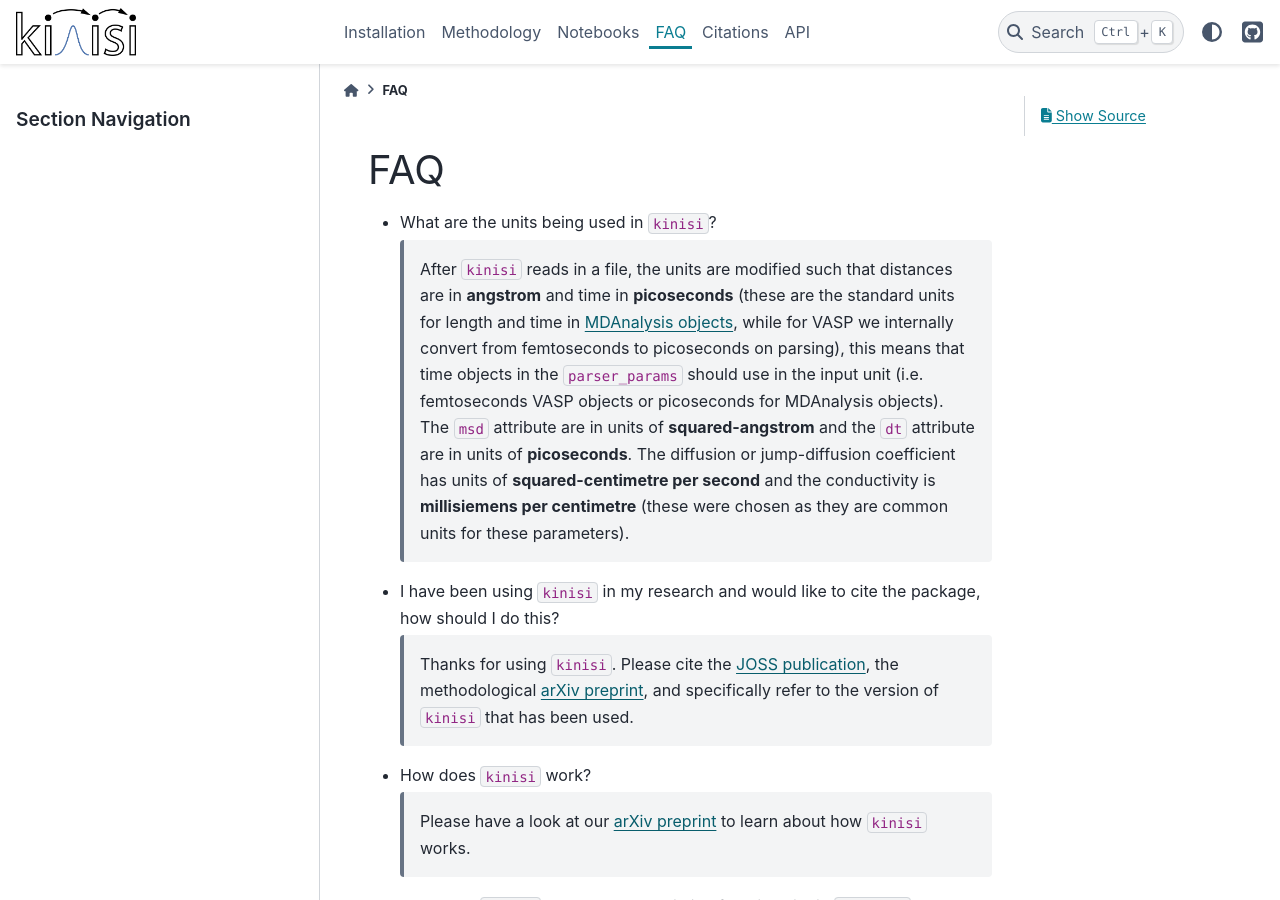
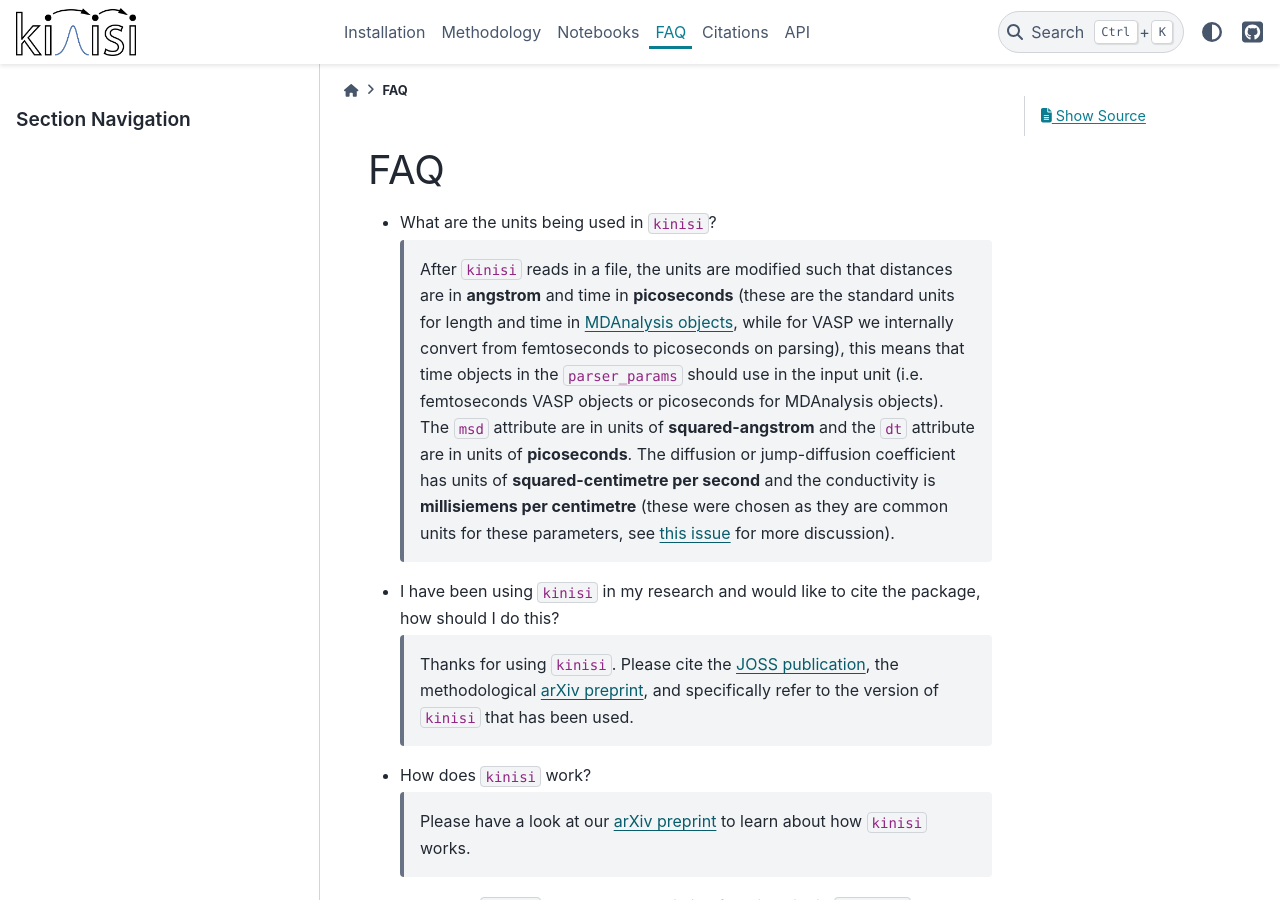
Before and after one commit to bjmorgan/kinisi, a Sphinx documentation site: the page built from docs/source/faq.md, in a window 1280 px wide and 900 px high. Built offline with Sphinx 7.4.7 and the PyData theme 0.15.4, drawn with Linux system fonts in a browser that asks for light colours.

Commit message:
Update faq.md

```diff
--- a/docs/source/faq.md
+++ b/docs/source/faq.md
@@ -9,7 +9,9 @@
     > the `parser_params` should use in the input unit (i.e. femtoseconds VASP objects or picoseconds for MDAnalysis objects).
     > The `msd` attribute are in units of **squared-angstrom** and the `dt` attribute are in units of **picoseconds**.
     > The diffusion or jump-diffusion coefficient has units of **squared-centimetre per second** and the conductivity is
-    > **millisiemens per centimetre** (these were chosen as they are common units for these parameters).
+    > **millisiemens per centimetre** (these were chosen as they are common units for these
+    > parameters, see [this issue](https://github.com/bjmorgan/kinisi/issues/65#issuecomment-2138777775) for
+    > more discussion).
 
 - I have been using `kinisi` in my research and would like to cite the package, how should I do this?
 
```
